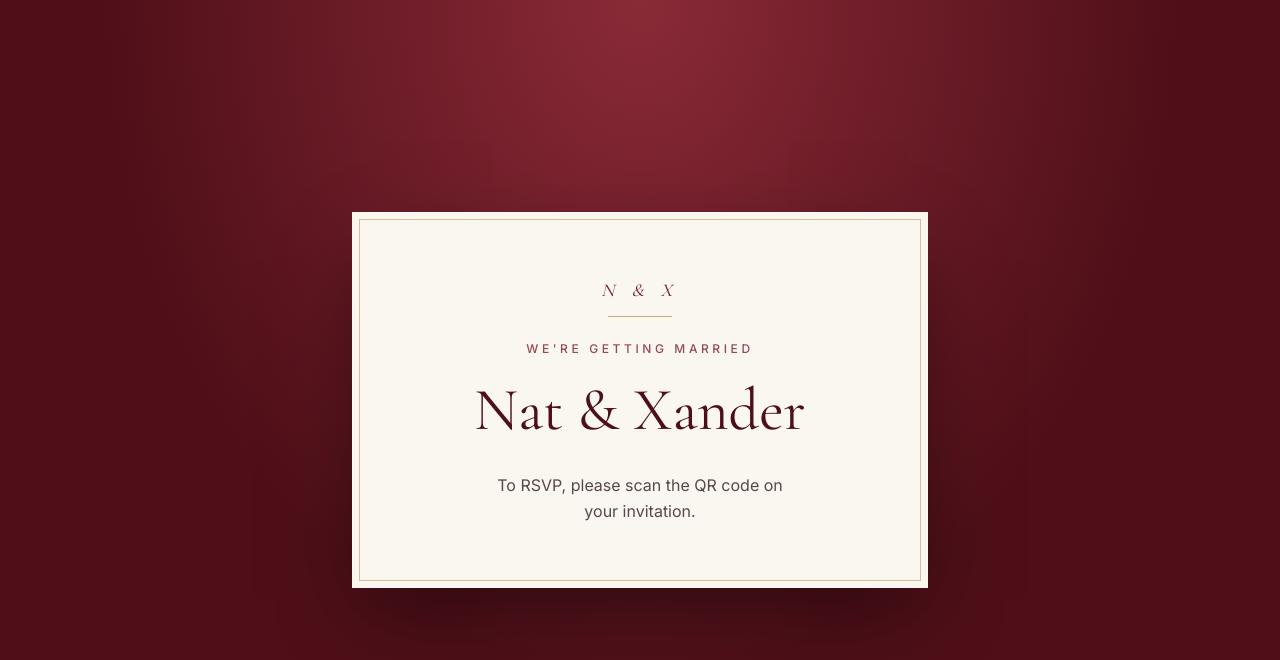
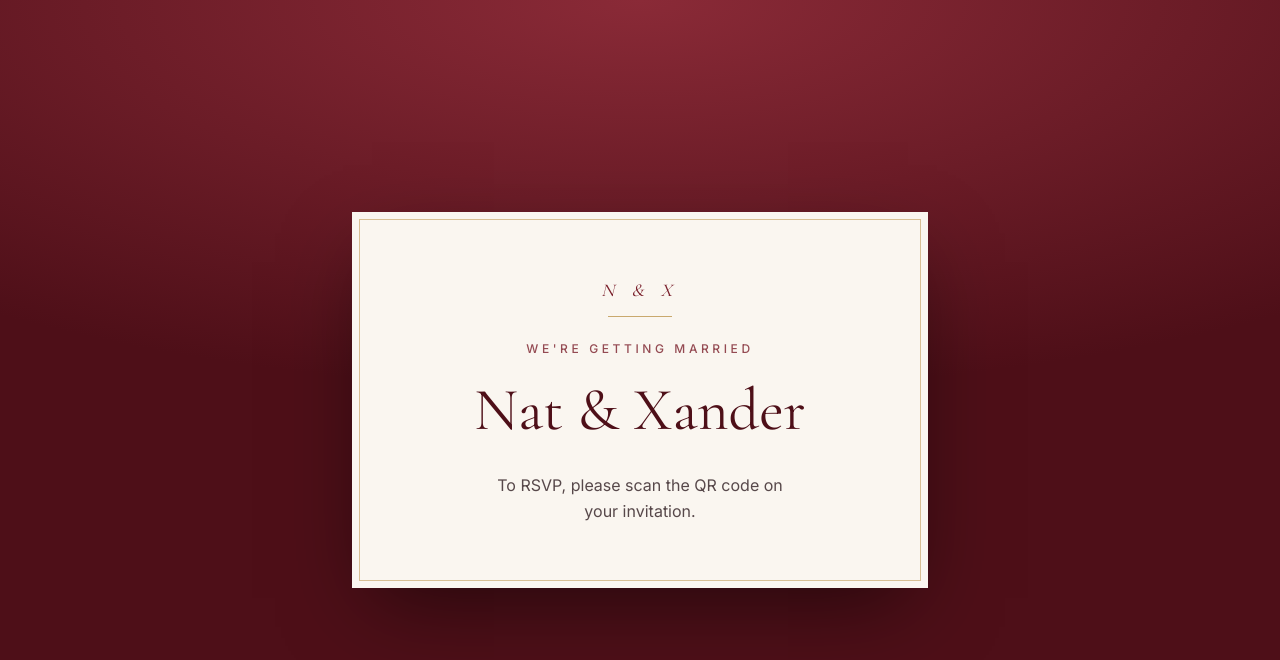
Before and after one commit to MrBackward/to-be-wed, a Next.js app: page / in a window 1280 px wide. Shown: the top 660 px of the page. Built offline with nearby package versions, Linux system fonts and the light colour scheme.

Commit message:
fix: smooth background and full colour dropdown options

```diff
--- a/src/app/globals.css
+++ b/src/app/globals.css
@@ -14,10 +14,20 @@
   --font-sans: var(--font-inter);
 }
 
+html {
+  min-height: 100%;
+  background-color: var(--color-maroon-deep);
+  background-image: radial-gradient(ellipse 120% 70% at 50% 0%, #8a2a37 0%, var(--color-maroon-deep) 70%);
+  background-repeat: no-repeat;
+  background-size: 100% 100vh;
+}
+
 body {
-  background:
-    radial-gradient(ellipse at top, #8a2a37 0%, transparent 60%),
-    var(--color-maroon-deep);
+  color: var(--color-ink);
+}
+
+option,
+optgroup {
   color: var(--color-ink);
 }
 
```
